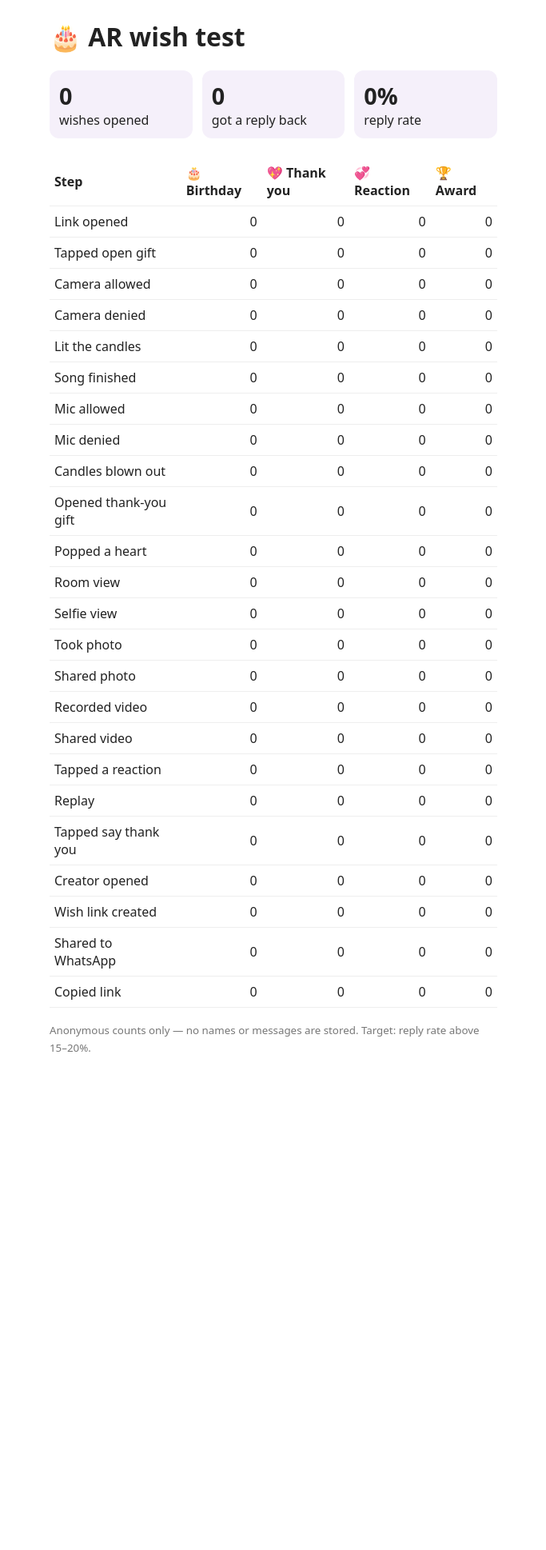
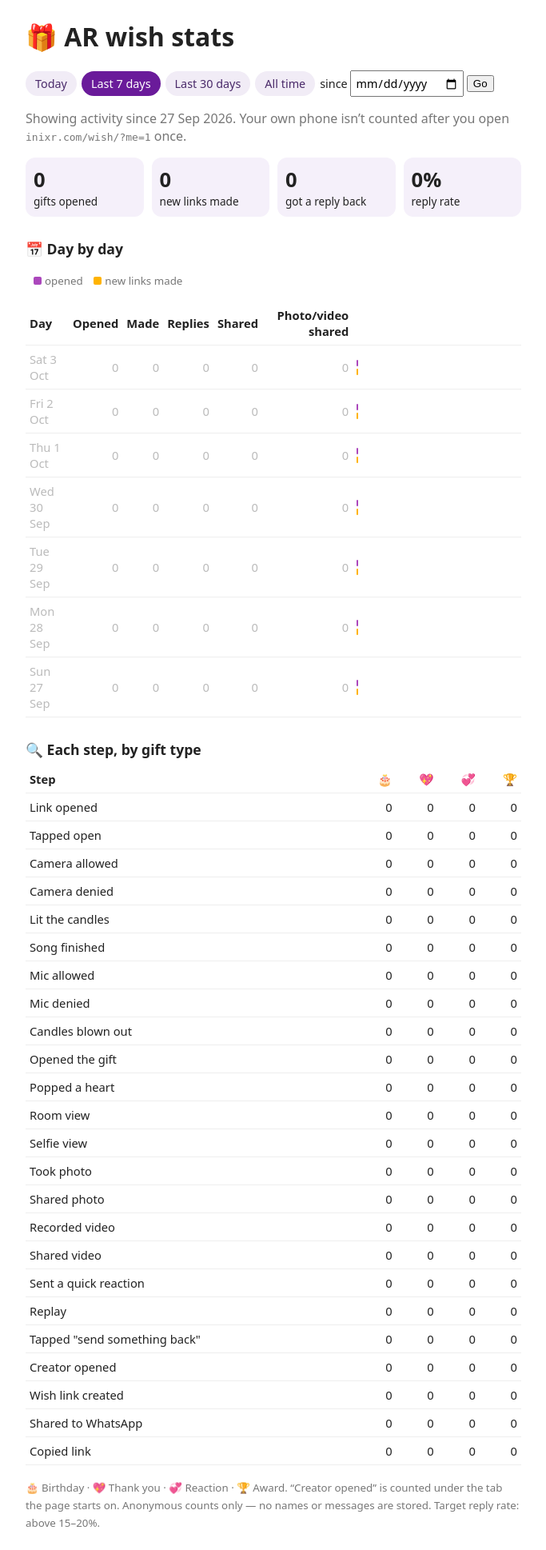
Before and after one commit to inicloudx/ini-website, a Django app: page /wish/stats/ in a window 1280 px wide. Shown: the whole page at 80% size, without its empty margins (298-981 px from the left). Before the commit the page ends 1315 px from the top, so only its background shows below. Run offline with Django 5.2, Linux system fonts and the light colour scheme; the visitor is signed in with stand-in values (Sample User, id 1); data that the repository does not hold is empty.

Commit message:
Wish stats: daily view, period filter, ignore owner phone, share fallback

```diff
--- a/wish/templates/wish/create.html
+++ b/wish/templates/wish/create.html
@@ -15,7 +15,7 @@
   <link rel="preconnect" href="https://fonts.googleapis.com">
   <link rel="preconnect" href="https://fonts.gstatic.com" crossorigin>
   <link href="https://fonts.googleapis.com/css2?family=Baloo+Thambi+2:wght@500;700;800&display=swap" rel="stylesheet">
-  <link rel="stylesheet" href="{% static 'wish/wish.css' %}?v=8">
+  <link rel="stylesheet" href="{% static 'wish/wish.css' %}?v=9">
   <style>
     html { overflow-y: auto; height: auto; }
     body { overflow: visible; height: auto; min-height: 100%; overscroll-behavior: auto; }
@@ -114,6 +114,6 @@
     <p class="note">Free · No app needed · Names and wishes stay inside the link — we don’t store them.<br>Made with ✨ by <a href="/" style="color:inherit">iNiXR</a></p>
   </main>
   <div class="toast" id="toast">Link copied!</div>
-  <script src="{% static 'wish/create.js' %}?v=8"></script>
+  <script src="{% static 'wish/create.js' %}?v=9"></script>
 </body>
 </html>
--- a/wish/templates/wish/stats.html
+++ b/wish/templates/wish/stats.html
@@ -4,33 +4,79 @@
   <meta charset="utf-8">
   <meta name="viewport" content="width=device-width, initial-scale=1">
   <meta name="robots" content="noindex">
-  <title>Wish test stats</title>
+  <title>Wish stats</title>
   <style>
-    body { font-family: system-ui, sans-serif; max-width: 560px; margin: 24px auto; padding: 0 16px; color: #222; }
-    .kpi { display: flex; gap: 12px; margin: 16px 0 24px; }
-    .kpi div { flex: 1; background: #f5f0fa; border-radius: 12px; padding: 12px; }
-    .kpi b { display: block; font-size: 1.8rem; }
-    table { width: 100%; border-collapse: collapse; }
-    th, td { text-align: left; padding: 8px 6px; border-bottom: 1px solid #eee; }
-    td.n { text-align: right; font-variant-numeric: tabular-nums; }
-    small { color: #777; }
+    body { font-family: system-ui, sans-serif; max-width: 620px; margin: 24px auto; padding: 0 16px; color: #222; }
+    h2 { font-size: 1.1rem; margin: 28px 0 8px; }
+    .periods { display: flex; flex-wrap: wrap; gap: 6px; align-items: center; margin: 8px 0 4px; }
+    .periods a { padding: 6px 12px; border-radius: 999px; background: #f1ecf6; color: #4a2a6a; text-decoration: none; font-size: 0.9rem; }
+    .periods a.on { background: #6a1b9a; color: #fff; }
+    .periods form { display: flex; gap: 4px; align-items: center; font-size: 0.9rem; }
+    .periods input { font: inherit; padding: 4px; }
+    .kpi { display: grid; grid-template-columns: repeat(4, 1fr); gap: 10px; margin: 16px 0 8px; }
+    .kpi div { background: #f5f0fa; border-radius: 12px; padding: 10px; font-size: 0.85rem; }
+    .kpi b { display: block; font-size: 1.6rem; }
+    @media (max-width: 480px) { .kpi { grid-template-columns: repeat(2, 1fr); } }
+    table { width: 100%; border-collapse: collapse; font-size: 0.92rem; }
+    th, td { text-align: left; padding: 7px 5px; border-bottom: 1px solid #eee; }
+    td.n, th.n { text-align: right; font-variant-numeric: tabular-nums; }
+    .bar { height: 8px; border-radius: 4px; background: #e0d4ee; min-width: 2px; }
+    .bar.o { background: #ab47bc; }
+    .bar.c { background: #ffb300; margin-top: 3px; }
+    td.chart { width: 34%; }
+    tr.zero td { color: #bbb; }
+    small, .note { color: #777; }
+    .legend span { display: inline-block; width: 10px; height: 10px; border-radius: 2px; margin: 0 4px 0 10px; }
   </style>
 </head>
 <body>
-  <h1>🎂 AR wish test</h1>
+  <h1>🎁 AR wish stats</h1>
+
+  <div class="periods">
+    {% for key, label in periods %}
+      <a href="?p={{ key }}" class="{% if period == key %}on{% endif %}">{{ label }}</a>
+    {% endfor %}
+    <form method="get">
+      <label>since <input type="date" name="since" value="{% if period == 'since' %}{{ since|date:'Y-m-d' }}{% endif %}"></label>
+      <button>Go</button>
+    </form>
+  </div>
+  <p class="note">{% if since %}Showing activity since {{ since|date:"j M Y" }}.{% else %}Showing all activity.{% endif %}
+    Your own phone isn’t counted after you open <code>inixr.com/wish/?me=1</code> once.</p>
+
   <div class="kpi">
-    <div><b>{{ opened }}</b>wishes opened</div>
+    <div><b>{{ opened }}</b>gifts opened</div>
+    <div><b>{{ created }}</b>new links made</div>
     <div><b>{{ sent_back }}</b>got a reply back</div>
     <div><b>{{ reciprocity }}%</b>reply rate</div>
   </div>
+
+  <h2>📅 Day by day</h2>
+  <p class="legend"><small><span style="background:#ab47bc"></span>opened <span style="background:#ffb300"></span>new links made</small></p>
   <table>
-    <thead><tr><th>Step</th><th class="n">🎂 Birthday</th><th class="n">💖 Thank you</th><th class="n">💞 Reaction</th><th class="n">🏆 Award</th></tr></thead>
+    <thead><tr><th>Day</th><th class="n">Opened</th><th class="n">Made</th><th class="n">Replies</th><th class="n">Shared</th><th class="n">Photo/video shared</th><th></th></tr></thead>
+    <tbody>
+      {% for d in days %}
+      <tr class="{% if not d.opened and not d.created %}zero{% endif %}">
+        <td>{{ d.date|date:"D j M" }}</td>
+        <td class="n">{{ d.opened }}</td><td class="n">{{ d.created }}</td><td class="n">{{ d.replies }}</td>
+        <td class="n">{{ d.shared }}</td><td class="n">{{ d.media }}</td>
+        <td class="chart"><div class="bar o" style="width:{{ d.opened_pct }}%"></div><div class="bar c" style="width:{{ d.created_pct }}%"></div></td>
+      </tr>
+      {% endfor %}
+    </tbody>
+  </table>
+
+  <h2>🔍 Each step, by gift type</h2>
+  <table>
+    <thead><tr><th>Step</th><th class="n">🎂</th><th class="n">💖</th><th class="n">💞</th><th class="n">🏆</th></tr></thead>
     <tbody>
       {% for label, bday, ty, rx, aw in table %}
       <tr><td>{{ label }}</td><td class="n">{{ bday }}</td><td class="n">{{ ty }}</td><td class="n">{{ rx }}</td><td class="n">{{ aw }}</td></tr>
       {% endfor %}
     </tbody>
   </table>
-  <p><small>Anonymous counts only — no names or messages are stored. Target: reply rate above 15–20%.</small></p>
+  <p><small>🎂 Birthday · 💖 Thank you · 💞 Reaction · 🏆 Award. “Creator opened” is counted under the tab the page starts on.
+    Anonymous counts only — no names or messages are stored. Target reply rate: above 15–20%.</small></p>
 </body>
 </html>
--- a/wish/templates/wish/view.html
+++ b/wish/templates/wish/view.html
@@ -18,7 +18,7 @@
   <link rel="preconnect" href="https://fonts.googleapis.com">
   <link rel="preconnect" href="https://fonts.gstatic.com" crossorigin>
   <link href="https://fonts.googleapis.com/css2?family=Baloo+Thambi+2:wght@500;700;800&display=swap" rel="stylesheet">
-  <link rel="stylesheet" href="{% static 'wish/wish.css' %}?v=8">
+  <link rel="stylesheet" href="{% static 'wish/wish.css' %}?v=9">
   <script type="importmap">
   {
     "imports": {
@@ -125,6 +125,6 @@
 
   <div id="toast" class="toast"></div>
   <noscript><p class="noscript">Please enable JavaScript to open your gift.</p></noscript>
-  <script type="module" src="{% static 'wish/wish.js' %}?v=8"></script>
+  <script type="module" src="{% static 'wish/wish.js' %}?v=9"></script>
 </body>
 </html>
--- a/wish/views.py
+++ b/wish/views.py
@@ -1,13 +1,16 @@
+import datetime
 import json
 import re
 
 from django.conf import settings
 from django.contrib.admin.views.decorators import staff_member_required
 from django.db.models import Count
+from django.db.models.functions import TruncDate
 from django.http import HttpResponse, HttpResponseBadRequest
 from django.shortcuts import render
 from django.templatetags.static import static
 from django.urls import reverse
+from django.utils import timezone
 from django.views.decorators.csrf import csrf_exempt
 from django.views.decorators.http import require_POST
 
@@ -103,23 +106,80 @@ def track(request):
     return HttpResponse(status=204)
 
 
+# Friendlier names for the stats page (model labels kept as-is to avoid a migration).
+_LABELS = {
+    'gift_open': 'Opened the gift',
+    'send_back': 'Tapped "send something back"',
+    'start': 'Tapped open',
+    'react': 'Sent a quick reaction',
+}
+_PERIODS = [('today', 'Today'), ('7d', 'Last 7 days'), ('30d', 'Last 30 days'), ('all', 'All time')]
+
+
 @staff_member_required
 def stats(request):
-    rows = WishEvent.objects.values('event', 'kind').annotate(total=Count('id'))
+    today = timezone.localdate()
+    period = request.GET.get('p', '7d')
+    since = None
+    since_param = request.GET.get('since', '')
+    if since_param:
+        try:
+            since = datetime.date.fromisoformat(since_param)
+            period = 'since'
+        except ValueError:
+            since = None
+    if since is None:
+        since = {'today': today, '7d': today - datetime.timedelta(days=6),
+                 '30d': today - datetime.timedelta(days=29)}.get(period)
+        if period not in dict(_PERIODS):
+            period, since = '7d', today - datetime.timedelta(days=6)
+
+    events = WishEvent.objects.all()
+    if since:
+        events = events.filter(created_at__date__gte=since)
+
+    # Funnel table per gift type
     counts = {}
-    for r in rows:
+    for r in events.values('event', 'kind').annotate(total=Count('id')):
         counts.setdefault(r['event'], {})[r['kind'] or 'bday'] = r['total']
-    table = [(label, counts.get(key, {}).get('bday', 0), counts.get(key, {}).get('ty', 0), counts.get(key, {}).get('rx', 0), counts.get(key, {}).get('aw', 0))
+    table = [(_LABELS.get(key, label),) + tuple(counts.get(key, {}).get(k, 0) for k in ('bday', 'ty', 'rx', 'aw'))
              for key, label in WishEvent.EVENTS]
 
-    opened = set(WishEvent.objects.filter(event='start')
-                 .exclude(wid='').values_list('wid', flat=True))
-    replied = set(WishEvent.objects.filter(event='link_created').exclude(ref='')
-                  .values_list('ref', flat=True))
+    # Headline numbers
+    opened = set(events.filter(event='start').exclude(wid='').values_list('wid', flat=True))
+    replied = set(WishEvent.objects.filter(event='link_created').exclude(ref='').values_list('ref', flat=True))
     reply_rate = (len(opened & replied) / len(opened) * 100) if opened else 0
+    created = events.filter(event='link_created').count()
+
+    # Day by day (newest first)
+    def per_day(qs):
+        return {r['d']: r['n'] for r in qs.annotate(d=TruncDate('created_at')).values('d').annotate(n=Count('id'))}
+    first = since or (events.order_by('created_at').values_list('created_at', flat=True).first() or timezone.now()).date()
+    first = max(first, today - datetime.timedelta(days=59))
+    opens_d = per_day(events.filter(event='start'))
+    made_d = per_day(events.filter(event='link_created'))
+    replies_d = per_day(events.filter(event='link_created').exclude(ref=''))
+    shares_d = per_day(events.filter(event__in=['wa_share', 'copy']))
+    media_d = per_day(events.filter(event__in=['photo_share', 'video_share']))
+    days = []
+    d = today
+    while d >= first:
+        days.append({'date': d, 'opened': opens_d.get(d, 0), 'created': made_d.get(d, 0),
+                     'replies': replies_d.get(d, 0), 'shared': shares_d.get(d, 0), 'media': media_d.get(d, 0)})
+        d -= datetime.timedelta(days=1)
+    peak = max([x['opened'] for x in days] + [x['created'] for x in days] + [1])
+    for x in days:
+        x['opened_pct'] = round(x['opened'] / peak * 100)
+        x['created_pct'] = round(x['created'] / peak * 100)
+
     return render(request, 'wish/stats.html', {
         'table': table,
         'opened': len(opened),
         'sent_back': len(opened & replied),
         'reciprocity': round(reply_rate, 1),
+        'created': created,
+        'days': days,
+        'periods': _PERIODS,
+        'period': period,
+        'since': since,
     })
```
Also changed, not shown: wish/static/wish/create.js (+10 -1 lines), wish/static/wish/wish.js (+35 -9 lines).
